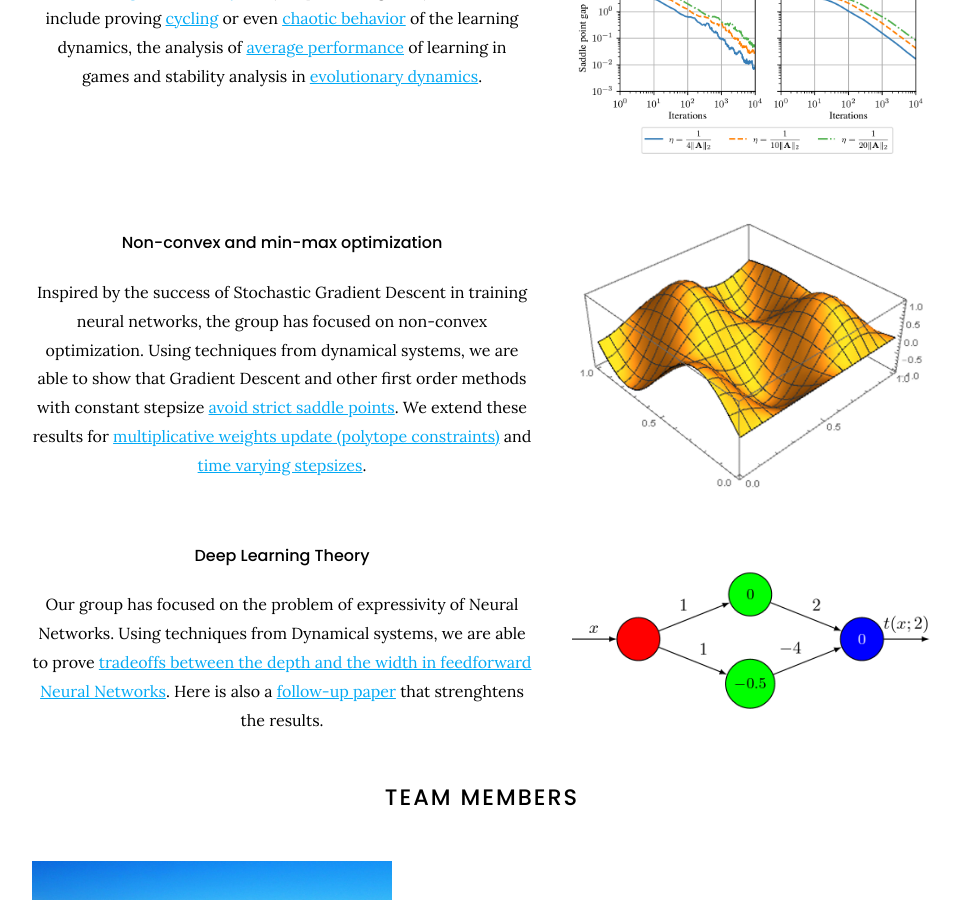
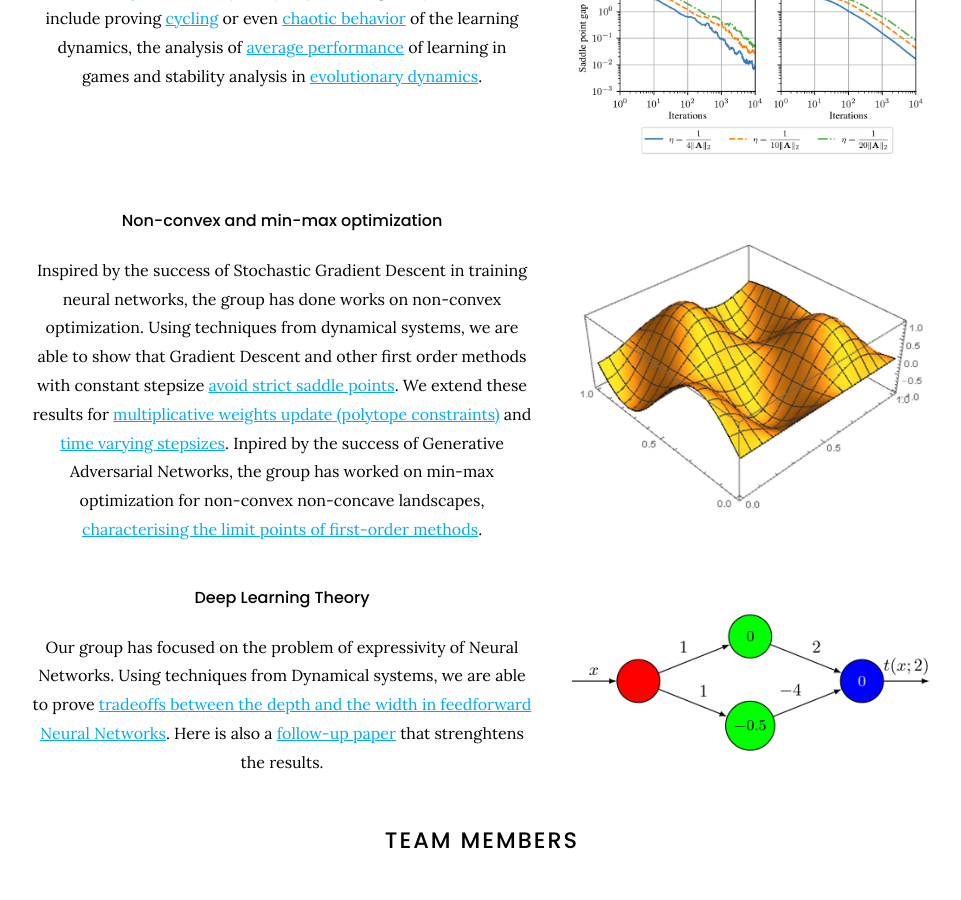
Before and after one commit to goallabuci/goallabuci.github.io, a Jekyll site: the page built from index.md, in a window 1280 px wide and 900 px high, scrolled down 1060 px. Shown: the whole window, without its empty margins (158-1119 px from the left). Built offline with Jekyll 4.4.1, drawn with Linux system fonts in a browser that asks for light colours.

Commit message:
Update index.md

```diff
--- a/index.md
+++ b/index.md
@@ -31,7 +31,7 @@ The PI and the group is actively working on learning in games. Papers include re
 %}
 
 {% capture text %}
-Inspired by the success of Stochastic Gradient Descent in training neural networks, the group has focused on non-convex optimization. Using techniques from dynamical systems, we are able to show that Gradient Descent and other first order methods with constant stepsize [avoid strict saddle points](https://arxiv.org/abs/1710.07406). We extend these results for [multiplicative weights update (polytope constraints)](https://arxiv.org/abs/1810.05355) and [time varying stepsizes](https://arxiv.org/abs/1906.07772).
+Inspired by the success of Stochastic Gradient Descent in training neural networks, the group has done works on non-convex optimization. Using techniques from dynamical systems, we are able to show that Gradient Descent and other first order methods with constant stepsize [avoid strict saddle points](https://arxiv.org/abs/1710.07406). We extend these results for [multiplicative weights update (polytope constraints)](https://arxiv.org/abs/1810.05355) and [time varying stepsizes](https://arxiv.org/abs/1906.07772). Inpired by the success of Generative Adversarial Networks, the group has worked on min-max optimization for non-convex non-concave landscapes, [characterising the limit points of first-order methods](https://arxiv.org/abs/1807.03907).
 {:.center}
 {% endcapture %}
 {%
```
